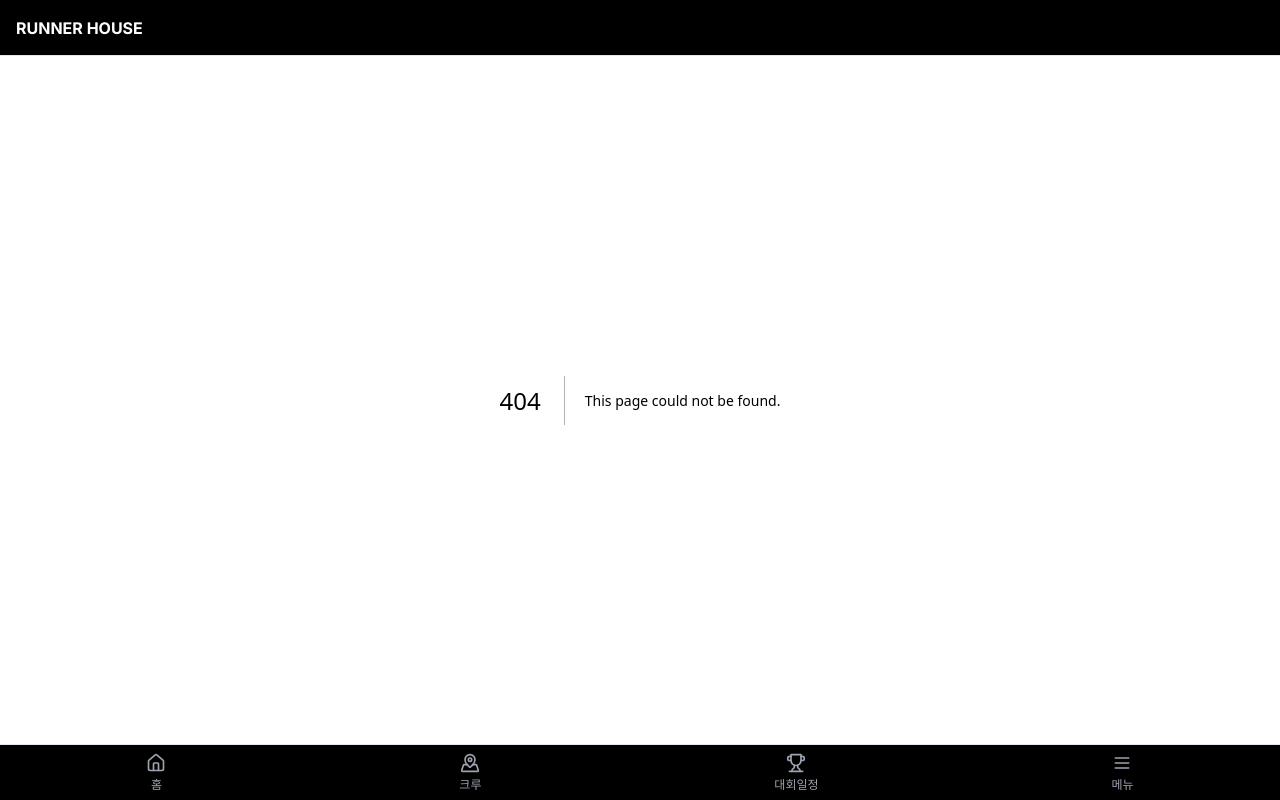
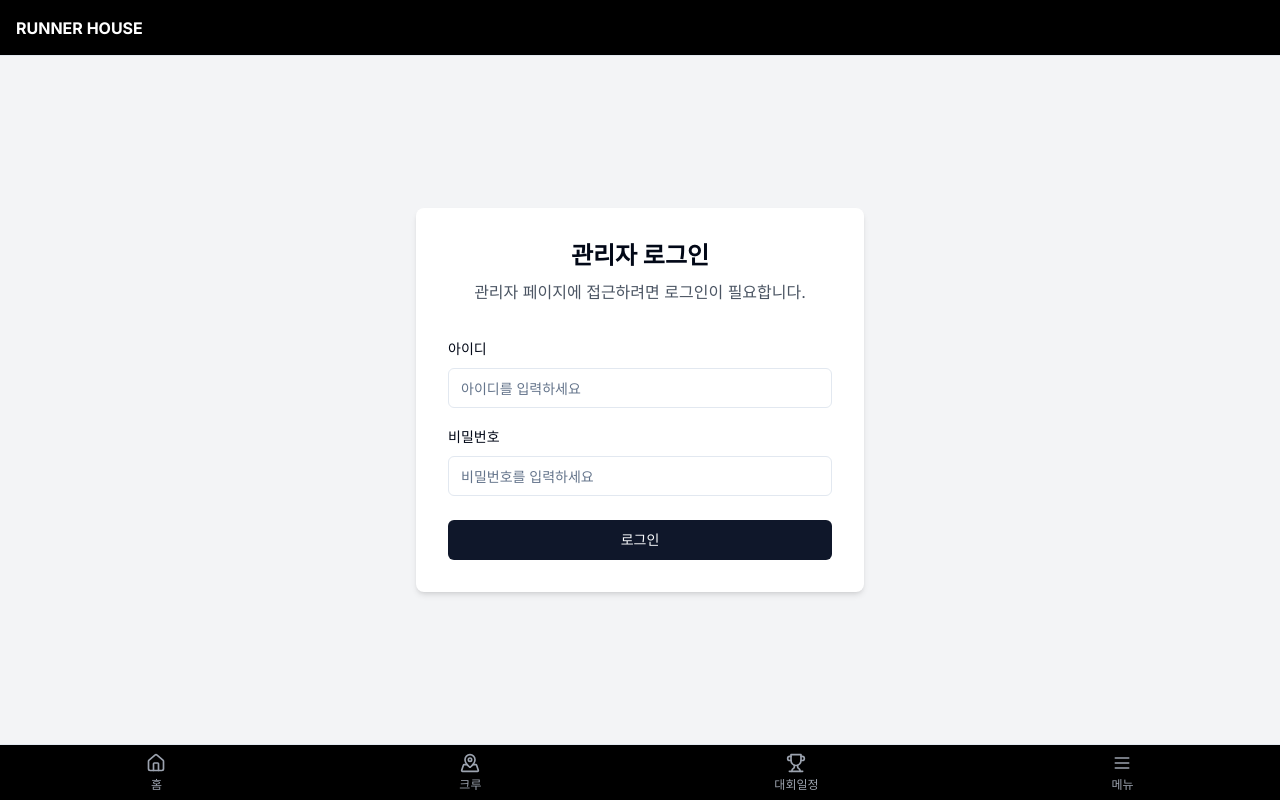
Before and after one commit to WHS95/RunningCrewMap, a Next.js app: page /admin/login in a window 1280 px wide. Before the commit this address had no page. Built offline with nearby package versions, Linux system fonts and the light colour scheme.

Commit message:
✨  관리자 아이디 비번 반영

```diff
--- /dev/null
+++ b/src/app/admin/layout.tsx
@@ -0,0 +1,15 @@
+"use client";
+
+import React from "react";
+
+interface AdminLayoutProps {
+  children: React.ReactNode;
+}
+
+export default function AdminLayout({ children }: AdminLayoutProps) {
+  return (
+    <div className='flex flex-col min-h-screen'>
+      <main className='flex-grow'>{children}</main>
+    </div>
+  );
+}
--- /dev/null
+++ b/src/app/admin/login/layout.tsx
@@ -0,0 +1,24 @@
+import type { Metadata, Viewport } from "next";
+import React from "react";
+
+export const metadata: Metadata = {
+  title: "관리자 로그인 | Running Crew Map",
+  description: "런닝크루맵 관리자 페이지 로그인",
+};
+
+// Next.js 14에서는 viewport 및 themeColor를 별도의 viewport export로 이동해야 합니다.
+export const viewport: Viewport = {
+  width: "device-width",
+  initialScale: 1,
+  maximumScale: 1,
+  userScalable: false,
+  themeColor: "#ffffff",
+};
+
+interface LoginLayoutProps {
+  children: React.ReactNode;
+}
+
+export default function LoginLayout({ children }: LoginLayoutProps) {
+  return <>{children}</>;
+}
--- /dev/null
+++ b/src/app/admin/login/page.tsx
@@ -0,0 +1,126 @@
+"use client";
+
+import { useState } from "react";
+import { useRouter } from "next/navigation";
+import { z } from "zod";
+import { toast } from "sonner";
+import { Input } from "@/components/ui/input";
+import { Button } from "@/components/ui/button";
+import { Label } from "@/components/ui/label";
+
+// 로그인 폼 검증 스키마
+const loginSchema = z.object({
+  username: z.string().min(1, "아이디를 입력해주세요"),
+  password: z.string().min(1, "비밀번호를 입력해주세요"),
+});
+
+export default function AdminLoginPage() {
+  const router = useRouter();
+  const [formData, setFormData] = useState({
+    username: "",
+    password: "",
+  });
+  const [loading, setLoading] = useState(false);
+  const [error, setError] = useState("");
+
+  const handleChange = (e: React.ChangeEvent<HTMLInputElement>) => {
+    setFormData({
+      ...formData,
+      [e.target.name]: e.target.value,
+    });
+  };
+
+  const handleSubmit = async (e: React.FormEvent<HTMLFormElement>) => {
+    e.preventDefault();
+    setLoading(true);
+    setError("");
+
+    try {
+      // 입력 값 검증
+      const result = loginSchema.safeParse(formData);
+      if (!result.success) {
+        setError(result.error.errors[0].message);
+        setLoading(false);
+        return;
+      }
+
+      // API 로그인 엔드포인트 호출
+      const response = await fetch("/api/admin/login", {
+        method: "POST",
+        headers: {
+          "Content-Type": "application/json",
+        },
+        body: JSON.stringify(formData),
+      });
+
+      const data = await response.json();
+
+      if (response.ok && data.success) {
+        toast.success("관리자로 로그인되었습니다.");
+        // 관리자 페이지로 리다이렉트
+        router.push("/admin");
+        router.refresh(); // 리다이렉트 페이지를 새로고침하여 미들웨어가 작동하도록 함
+      } else {
+        setError(data.error || "로그인에 실패했습니다.");
+      }
+    } catch (err) {
+      setError("로그인 중 오류가 발생했습니다. 다시 시도해주세요.");
+      console.error(err);
+    } finally {
+      setLoading(false);
+    }
+  };
+
+  return (
+    <div className='flex items-center justify-center min-h-screen bg-gray-100'>
+      <div className='w-full max-w-md p-8 space-y-8 bg-white rounded-lg shadow-md'>
+        <div className='text-center'>
+          <h1 className='text-2xl font-bold'>관리자 로그인</h1>
+          <p className='mt-2 text-gray-600'>
+            관리자 페이지에 접근하려면 로그인이 필요합니다.
+          </p>
+        </div>
+
+        {error && (
+          <div className='p-3 text-sm text-red-800 bg-red-100 rounded-md'>
+            {error}
+          </div>
+        )}
+
+        <form onSubmit={handleSubmit} className='mt-8 space-y-6'>
+          <div className='space-y-4'>
+            <div className='space-y-2'>
+              <Label htmlFor='username'>아이디</Label>
+              <Input
+                id='username'
+                name='username'
+                type='text'
+                value={formData.username}
+                onChange={handleChange}
+                placeholder='아이디를 입력하세요'
+                required
+              />
+            </div>
+
+            <div className='space-y-2'>
+              <Label htmlFor='password'>비밀번호</Label>
+              <Input
+                id='password'
+                name='password'
+                type='password'
+                value={formData.password}
+                onChange={handleChange}
+                placeholder='비밀번호를 입력하세요'
+                required
+              />
+            </div>
+          </div>
+
+          <Button type='submit' className='w-full' disabled={loading}>
+            {loading ? "로그인 중..." : "로그인"}
+          </Button>
+        </form>
+      </div>
+    </div>
+  );
+}
--- /dev/null
+++ b/src/app/admin/page.tsx
@@ -0,0 +1,43 @@
+import { Metadata } from "next";
+import Link from "next/link";
+
+export const metadata: Metadata = {
+  title: "관리자 대시보드 | Running Crew Map",
+  description: "관리자 대시보드 페이지",
+};
+
+export default function AdminDashboardPage() {
+  return (
+    <div className='container mx-auto py-8 px-4'>
+      <h1 className='text-3xl font-bold mb-8'>관리자 대시보드</h1>
+
+      <div className='grid grid-cols-1 md:grid-cols-2 lg:grid-cols-3 gap-6'>
+        {/* 관리자 메뉴 항목 */}
+        <AdminMenuItem
+          title='크루 관리'
+          description='크루 정보를 관리하고 업데이트합니다.'
+          link='/admin/crew'
+        />
+
+        {/* 필요한 경우 더 많은 관리자 메뉴 항목을 추가할 수 있습니다 */}
+      </div>
+    </div>
+  );
+}
+
+interface AdminMenuItemProps {
+  title: string;
+  description: string;
+  link: string;
+}
+
+function AdminMenuItem({ title, description, link }: AdminMenuItemProps) {
+  return (
+    <Link href={link}>
+      <div className='border rounded-lg p-6 bg-white shadow-sm hover:shadow-md transition-shadow'>
+        <h2 className='text-xl font-semibold mb-2'>{title}</h2>
+        <p className='text-gray-600'>{description}</p>
+      </div>
+    </Link>
+  );
+}
--- /dev/null
+++ b/src/app/api/admin/login/route.ts
@@ -0,0 +1,44 @@
+import { NextRequest, NextResponse } from "next/server";
+import { cookies } from "next/headers";
+
+export async function POST(request: NextRequest) {
+  try {
+    const body = await request.json();
+    const { username, password } = body;
+
+    // 하드코딩된 인증 정보 검증 (실제 환경에서는 이런 방식은 권장되지 않습니다)
+    if (
+      username === process.env.ADMIN_USERNAME &&
+      password === process.env.ADMIN_PASSWORD
+    ) {
+      // 성공 시 쿠키 설정
+      const cookieStore = cookies();
+
+      // HTTP only 쿠키 설정 (JavaScript에서 접근 불가능)
+      cookieStore.set("auth", "true", {
+        httpOnly: true,
+        secure: process.env.NODE_ENV === "production",
+        maxAge: 60 * 60 * 2, // 2시간
+        path: "/",
+      });
+
+      return NextResponse.json({ success: true });
+    }
+
+    // 인증 실패
+    return NextResponse.json(
+      { success: false, error: "아이디 또는 비밀번호가 올바르지 않습니다." },
+      { status: 401 }
+    );
+  } catch (error) {
+    console.error("Login error:", error);
+    return NextResponse.json(
+      { success: false, error: "로그인 중 오류가 발생했습니다." },
+      { status: 500 }
+    );
+  }
+}
+
+export async function GET() {
+  return NextResponse.json({ error: "Method not allowed" }, { status: 405 });
+}
--- /dev/null
+++ b/src/app/api/admin/logout/route.ts
@@ -0,0 +1,22 @@
+import { NextResponse } from "next/server";
+import { cookies } from "next/headers";
+
+export async function POST() {
+  try {
+    // 인증 쿠키 제거
+    const cookieStore = cookies();
+    cookieStore.delete("auth");
+
+    return NextResponse.json({ success: true });
+  } catch (error) {
+    console.error("Logout error:", error);
+    return NextResponse.json(
+      { success: false, error: "로그아웃 중 오류가 발생했습니다." },
+      { status: 500 }
+    );
+  }
+}
+
+export async function GET() {
+  return NextResponse.json({ error: "Method not allowed" }, { status: 405 });
+}
--- /dev/null
+++ b/src/middleware.ts
@@ -0,0 +1,28 @@
+import { NextRequest, NextResponse } from "next/server";
+
+export function middleware(request: NextRequest) {
+  // admin 경로에 대한 요청만 처리
+  if (request.nextUrl.pathname.startsWith("/admin")) {
+    // 로그인 페이지는 인증 없이 접근 가능
+    if (request.nextUrl.pathname === "/admin/login") {
+      return NextResponse.next();
+    }
+
+    // 세션 쿠키에서 로그인 상태 확인
+    const isLoggedIn = request.cookies.get("auth")?.value === "true";
+
+    // 로그인되지 않은 경우 로그인 페이지로 리다이렉트
+    if (!isLoggedIn) {
+      const loginUrl = new URL("/admin/login", request.url);
+      return NextResponse.redirect(loginUrl);
+    }
+  }
+
+  // 다른 모든 요청은 그대로 통과
+  return NextResponse.next();
+}
+
+// 미들웨어가 적용될 경로 설정
+export const config = {
+  matcher: ["/admin/:path*"],
+};
```
